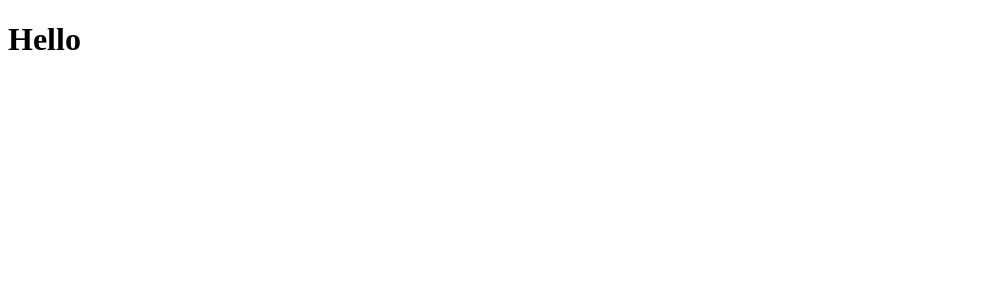
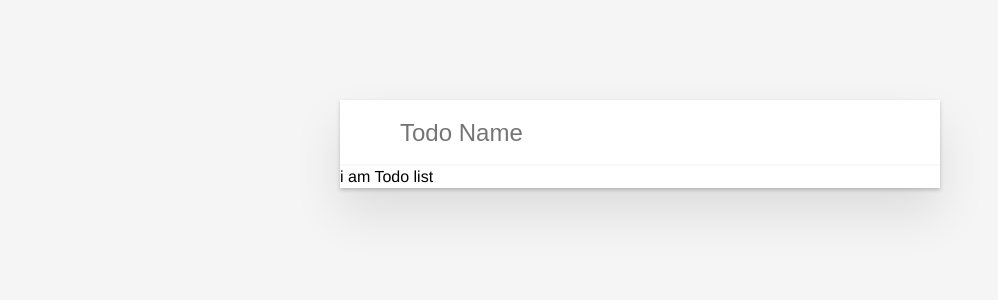
Before and after one commit to zariuz/vue-todo-list, a Vue app: page / in a window 1280 px wide. Shown: the top 300 px of the page, without its empty margins (0-998 px from the left). Built offline with nearby package versions, Linux system fonts and the light colour scheme.

Commit message:
add main todo

```diff
--- a/src/App.vue
+++ b/src/App.vue
@@ -1,17 +1,44 @@
 <template lang="pug">
-  h1 Hello
+  .container
+    todo
 </template>
 
 <script>
-import HelloWorld from './components/HelloWorld.vue';
+import todo from './components/todo';
 
 export default {
   name: 'app',
   components: {
-    HelloWorld
+    todo
   }
 };
 </script>
 
 <style lang="scss">
+body {
+  font-family: 'Helvetica Neue', Helvetica, sans-serif;
+  font-size: 16px;
+  line-height: 1.42;
+  -webkit-font-smoothing: antialiased;
+  font-weight: 300;
+  background: #f5f5f5;
+}
+
+.container {
+  width: 600px;
+  margin: 0 auto;
+}
+
+ul {
+  margin: 0;
+  padding: 0;
+
+  li {
+    list-style: none;
+  }
+}
+
+* {
+  box-sizing: border-box;
+}
 </style>
--- a/src/components/HelloWorld.vue
+++ /dev/null
@@ -1,12 +0,0 @@
-<template></template>
-
-<script>
-export default {
-  name: 'HelloWorld',
-  props: {}
-};
-</script>
-
-<!-- Add "scoped" attribute to limit CSS to this component only -->
-<style scoped lang="scss">
-</style>
--- /dev/null
+++ b/src/components/todo.vue
@@ -0,0 +1,26 @@
+<template lang="pug">
+  div.todo
+    todo-input
+    todo-list
+</template>
+
+<script>
+import todoInput from './todoInput';
+import todoList from './todoList';
+
+export default {
+  components: {
+    todoInput,
+    todoList
+  },
+  props: {}
+};
+</script>
+
+<style lang="scss">
+.todo {
+  margin-top: 100px;
+  background: #fff;
+  box-shadow: 0 2px 4px 0 rgba(0, 0, 0, 0.2), 0 25px 50px 0 rgba(0, 0, 0, 0.1);
+}
+</style>
--- /dev/null
+++ b/src/components/todoInput.vue
@@ -0,0 +1,27 @@
+<template lang="pug">
+  .todo-input
+    input(
+      type="text"
+      placeholder="Todo Name"
+      autofocus
+    ).input
+</template>
+
+<script>
+export default {};
+</script>
+
+<style lang="scss" scoped>
+.input {
+  font-size: 24px;
+  padding: 16px 16px 16px 60px;
+  border: none;
+  background: rgba(0, 0, 0, 0.003);
+  box-shadow: inset 0 -2px 1px rgba(0, 0, 0, 0.03);
+  line-height: 1.4em;
+  outline: none;
+  color: inherit;
+  width: 100%;
+  background: #fff;
+}
+</style>
--- /dev/null
+++ b/src/components/todoList.vue
@@ -0,0 +1,10 @@
+<template lang="pug">
+  div i am Todo list
+</template>
+
+<script>
+export default {};
+</script>
+
+<style lang="scss">
+</style>
```
